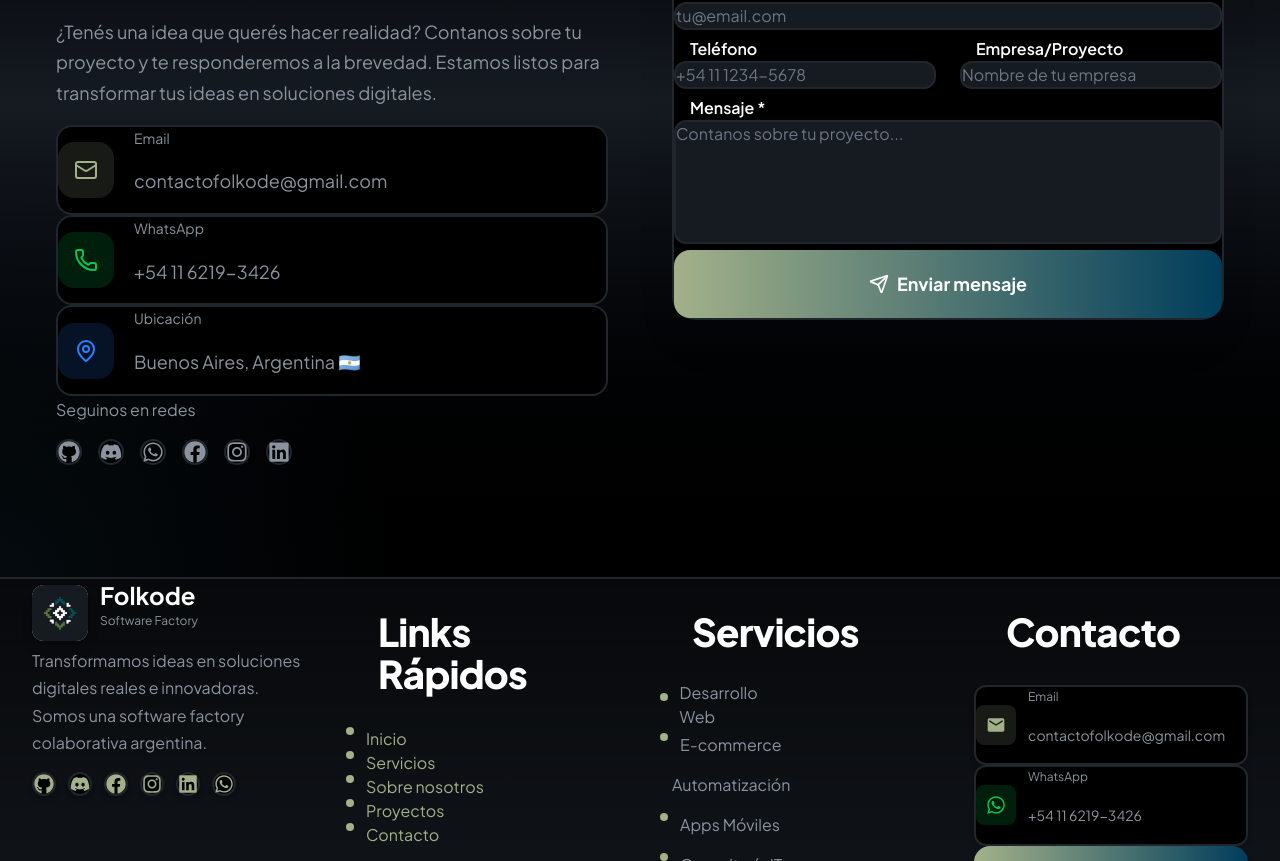
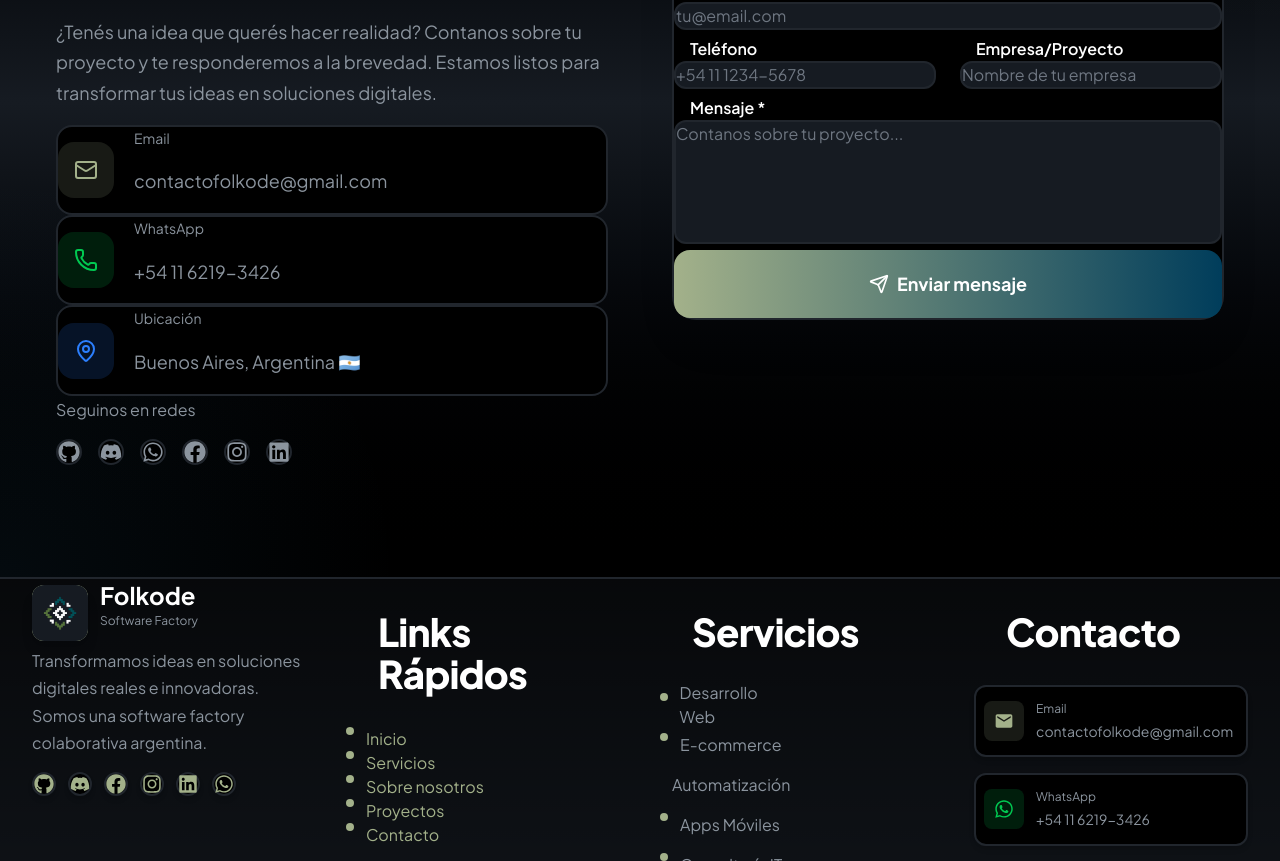
Before and after one commit to dgimenezdeveloper/folkode-webapp, a Next.js app in the folder frontend/: page / in a window 1280 px wide. Shown: the part 11139-12000 px from the top of the page. Built offline with nearby package versions, Linux system fonts and the light colour scheme.

Commit message:
Separación de cards en el footer en la parte de contacto

```diff
--- a/frontend/src/components/layout/Footer.tsx
+++ b/frontend/src/components/layout/Footer.tsx
@@ -173,18 +173,18 @@ export default function Footer() {
             <h3 className="text-xl font-bold mb-6 text-[var(--color-text-primary)]">
               Contacto
             </h3>
-            <ul className="space-y-3">
+            <ul className="flex flex-col gap-4">
               <li>
                 <a
                   href="mailto:contactofolkode@gmail.com"
-                  className="flex items-center gap-3 p-4 rounded-xl bg-[var(--color-background)] border-2 border-[var(--color-border)] hover:border-[var(--color-primary)]/50 transition-all duration-300 group shadow-md hover:shadow-lg"
+                  className="flex items-center gap-3 !px-2 !py-3 rounded-xl bg-[var(--color-background)] border-2 border-[var(--color-border)] hover:border-[var(--color-primary)]/50 transition-all duration-300 group shadow-md hover:shadow-lg"
                 >
                   <div className="w-10 h-10 rounded-lg bg-[var(--color-primary)]/15 flex items-center justify-center group-hover:scale-110 transition-transform">
                     <MdEmail size={20} className="text-[var(--color-primary)]" />
                   </div>
-                  <div className="flex-1 min-w-0">
-                    <p className="text-xs text-[var(--color-text-tertiary)] mb-0.5 font-medium">Email</p>
-                    <p className="text-sm text-[var(--color-text-primary)] group-hover:text-[var(--color-primary)] transition-colors truncate font-medium">
+                  <div className="flex-1 min-w-0 flex flex-col justify-content-center">
+                    <p className="text-xs text-[var(--color-text-tertiary)] !mb-0 font-medium">Email</p>
+                    <p className="text-sm text-[var(--color-text-primary)] !mb-0 group-hover:text-[var(--color-primary)] transition-colors truncate font-medium">
                       contactofolkode@gmail.com
                     </p>
                   </div>
@@ -195,14 +195,14 @@ export default function Footer() {
                   href="https://wa.me/541162193426"
                   target="_blank"
                   rel="noopener noreferrer"
-                  className="flex items-center gap-3 p-4 rounded-xl bg-[var(--color-background)] border-2 border-[var(--color-border)] hover:border-green-500/50 transition-all duration-300 group shadow-md hover:shadow-lg"
+                  className="flex items-center gap-3 !px-2 !py-3 rounded-xl bg-[var(--color-background)] border-2 border-[var(--color-border)] hover:border-green-500/50 transition-all duration-300 group shadow-md hover:shadow-lg"
                 >
                   <div className="w-10 h-10 rounded-lg bg-green-500/15 flex items-center justify-center group-hover:scale-110 transition-transform">
                     <FaWhatsapp size={20} className="text-green-500" />
                   </div>
-                  <div>
-                    <p className="text-xs text-[var(--color-text-tertiary)] mb-0.5 font-medium">WhatsApp</p>
-                    <p className="text-sm text-[var(--color-text-primary)] group-hover:text-green-500 transition-colors font-medium">
+                  <div className="flex-1 min-w-0 flex flex-col justify-center">
+                    <p className="text-xs text-[var(--color-text-tertiary)] !mb-0  font-medium">WhatsApp</p>
+                    <p className="text-sm text-[var(--color-text-primary)] !mb-0 group-hover:text-green-500 transition-colors font-medium">
                       +54 11 6219-3426
                     </p>
                   </div>
@@ -211,11 +211,11 @@ export default function Footer() {
             </ul>
 
             {/* CTA */}
-            <div className="mt-5">
+            <div className="!mt-5">
               <motion.a
                 href="#contacto"
                 onClick={(e) => handleNavClick(e, '#contacto')}
-                className="btn btn-gradient w-full px-6 py-3 text-base font-semibold shadow-lg"
+                className="btn btn-gradient w-full !px-6 !py-3 text-base font-semibold shadow-lg"
                 whileHover={{ scale: 1.02, y: -2, boxShadow: '0 0 25px rgba(134, 168, 105, 0.4)' }}
                 whileTap={{ scale: 0.98 }}
               >
@@ -231,7 +231,7 @@ export default function Footer() {
           whileInView={{ opacity: 1 }}
           viewport={{ once: true }}
           transition={{ duration: 0.5, delay: 0.4 }}
-          className="mt-12 pt-8 border-t-2 border-[var(--color-border)] flex flex-col md:flex-row justify-between items-center gap-4"
+          className="!mt-12 !pt-8 border-t-2 border-[var(--color-border)] flex flex-col md:flex-row justify-between items-center gap-4"
         >
           <p className="text-[var(--color-text-secondary)] text-sm">
             © {currentYear} Folkode. Todos los derechos reservados.
@@ -245,7 +245,7 @@ export default function Footer() {
             </Link>
           </div>
           <p className="text-[var(--color-text-secondary)] text-sm flex items-center gap-2">
-             <span className="text-red-500">Diseñado con ❤️ por Folkode</span>
+            <span className="text-red-500">Diseñado con ❤️ por Folkode</span>
           </p>
         </motion.div>
       </div>
```
